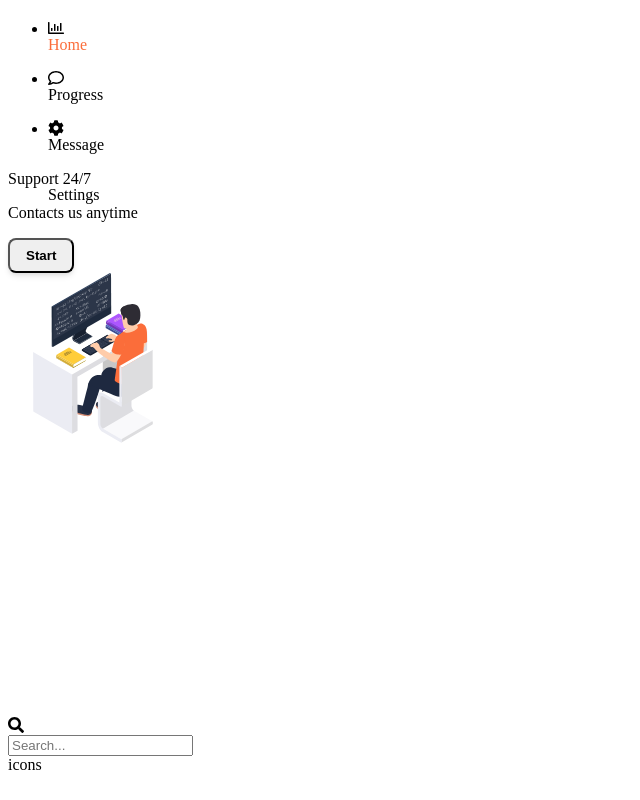
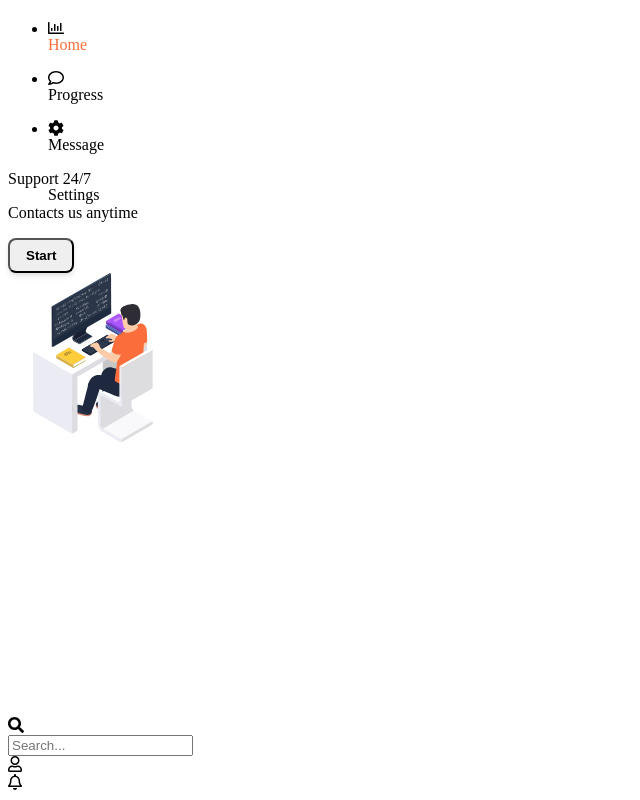
Before and after one commit to YonJun/edu-era, a Next.js app: page / in a window 1280 px wide. Shown: the part 216-1016 px from the top of the page, without its empty margins (0-640 px from the left). Built offline with nearby package versions, Linux system fonts and the light colour scheme.

Commit message:
update index page header

```diff
--- a/src/pages/index.tsx
+++ b/src/pages/index.tsx
@@ -3,22 +3,36 @@ import Seo from 'components/Seo';
 import { Fragment } from 'react';
 import { FontAwesomeIcon } from '@fortawesome/react-fontawesome';
 import { faSearch } from '@fortawesome/free-solid-svg-icons';
+import { faBell, faUser } from '@fortawesome/free-regular-svg-icons';
 
 const MainPage = () => (
   <Fragment>
     <Container>
       <Fragment>
         <Seo title="Home" />
-        <div className="bg-green-500">
+        <div className="">
+          {
+            //Header
+          }
           <div className="grid grid-cols-12">
-            <div className="bg-gray-100 p-4 font-semibold rounded-lg col-span-8 grid grid-cols-12">
+            <div className="col-span-9 bg-gray-100 p-4 font-semibold rounded-lg grid grid-cols-12">
               <div className="col-span-1">
                 <FontAwesomeIcon icon={faSearch} />
               </div>
               <input className=" bg-gray-100 col-span-11 focus:outline-none" placeholder="Search..." />
             </div>
-            <div className="bg-red-600 col-span-4">icons</div>
+            <div className="col-span-3 flex items-center justify-end gap-5">
+              <div>
+                <FontAwesomeIcon icon={faUser} />
+              </div>
+              <div className="p-4 bg-primary-main rounded-lg text-center text-white">
+                <FontAwesomeIcon icon={faBell} />
+              </div>
+            </div>
           </div>
+          {
+            //Body
+          }
         </div>
       </Fragment>
     </Container>
```
